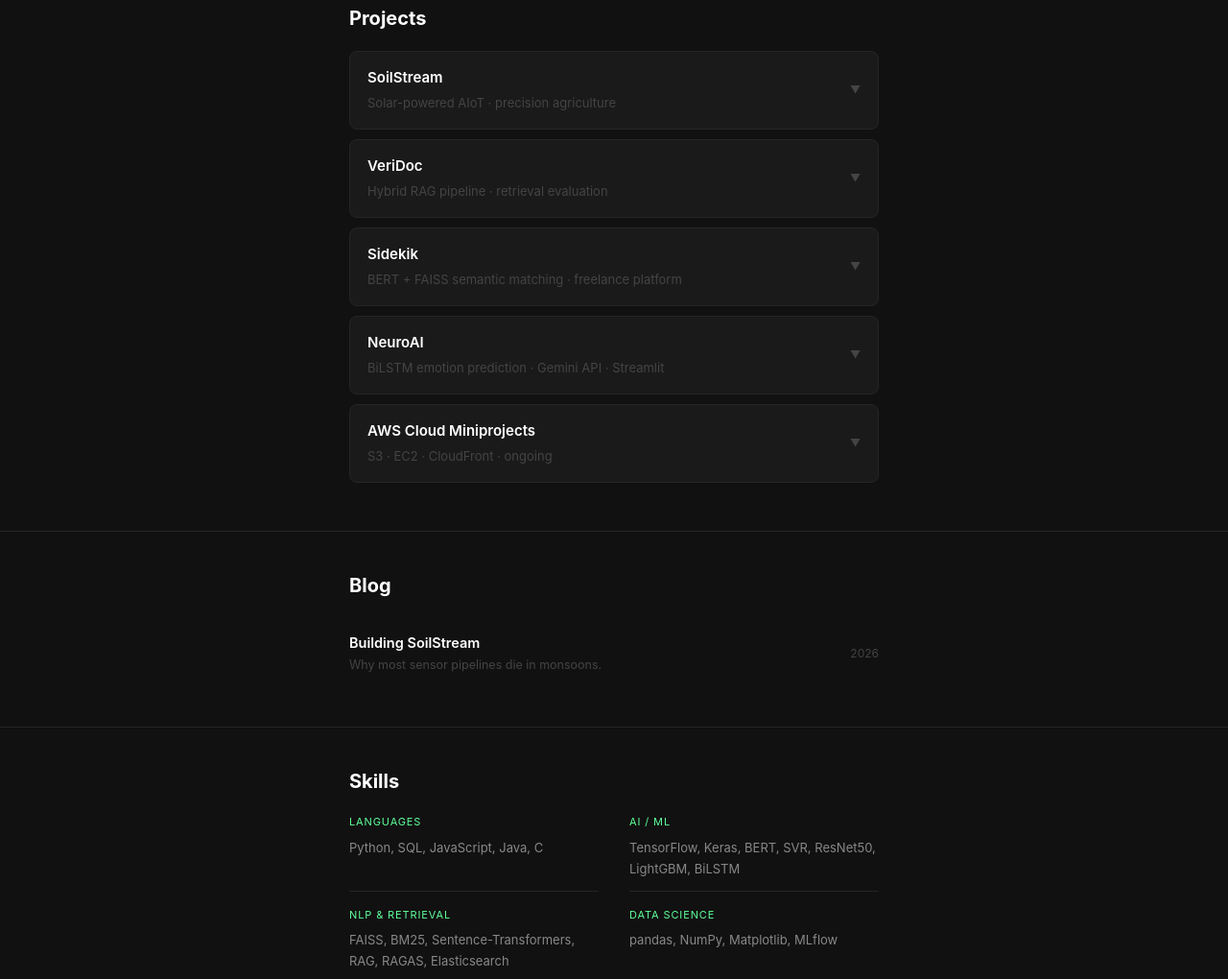
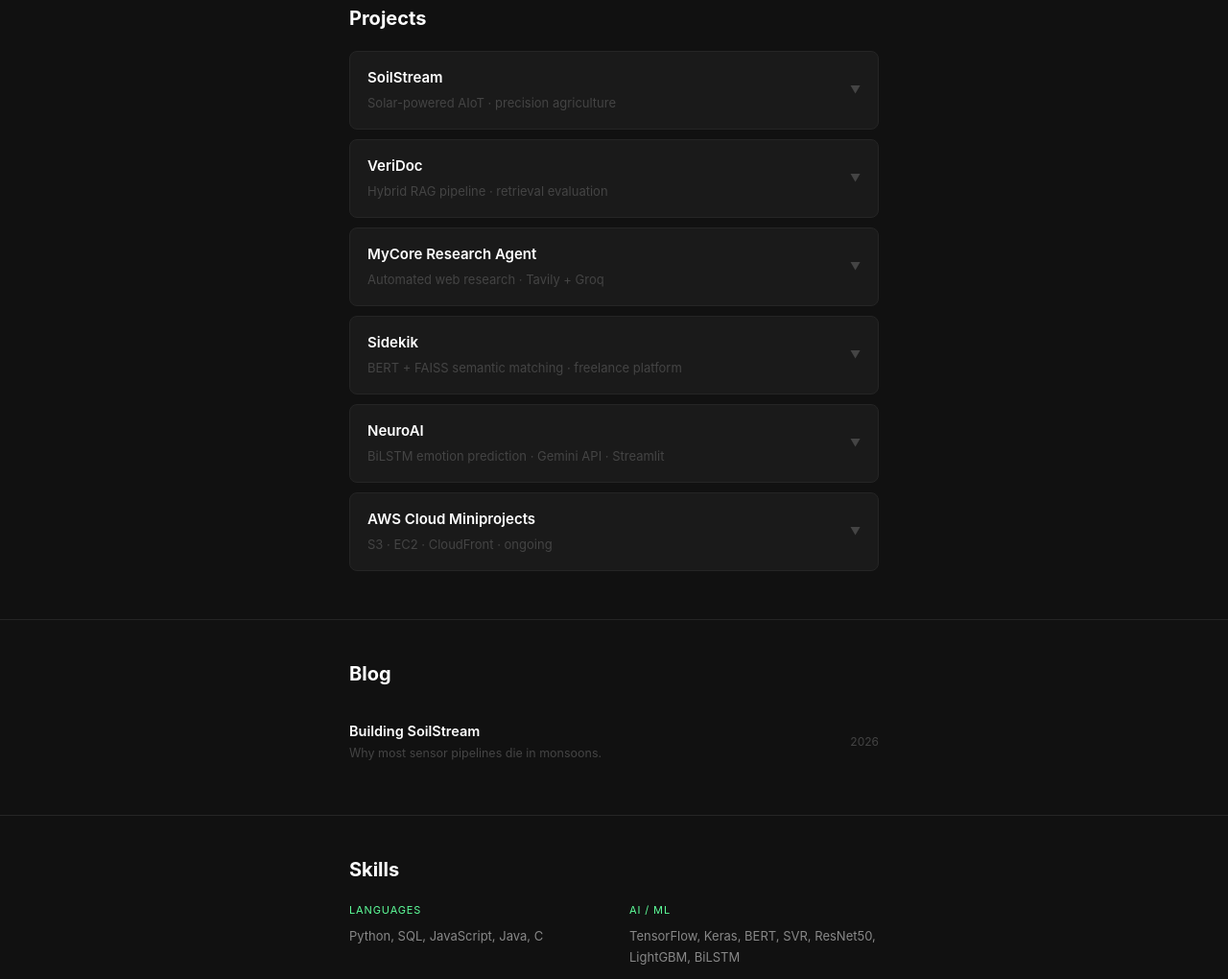
Before and after one commit to triumph10/portfolio, a plain HTML site: page index.html in a window 1280 px wide. Shown: the part 469-1489 px from the top of the page at 96% size. Drawn offline with Linux system fonts and the light colour scheme.

Commit message:
Update: Addition of new project and resume

```diff
--- a/index.html
+++ b/index.html
@@ -149,6 +149,26 @@
 
     <div class="coll-card" onclick="this.classList.toggle('open')">
       <div class="coll-head">
+        <div class="coll-head-left"><h3>MyCore Research Agent</h3><span class="sub">Automated web research · Tavily + Groq</span></div>
+        <span class="coll-chev">▼</span>
+      </div>
+      <div class="coll-body">
+        <span class="project-badge">Agentic workflow</span>
+        <p class="project-desc">Automated AI research assistant in Python. Give it a topic and it plans targeted search queries, gathers up-to-date sources with Tavily, and uses Groq to write a structured research report saved as Markdown.</p>
+        <div class="tags"><span class="tag">python</span><span class="tag">groq</span><span class="tag">tavily</span><span class="tag">gpt-oss-120b</span><span class="tag">llm agents</span></div>
+        <div class="build-notes-title">Build notes</div>
+        <ul class="detail-list">
+          <li>Modular design: separate modules for the research planner, search tool, and report generator.</li>
+          <li>Plans its own queries from the topic before searching, instead of relying on a single prompt.</li>
+          <li>Reports include a summary, findings, opportunities, risks, and references.</li>
+          <li>Each run is saved as a timestamped Markdown file in a <code>reports/</code> folder.</li>
+        </ul>
+        <a class="proj-link" href="https://github.com/triumph10/MyCore-research-agent" onclick="event.stopPropagation()" target="_blank">view repository →</a>
+      </div>
+    </div>
+
+    <div class="coll-card" onclick="this.classList.toggle('open')">
+      <div class="coll-head">
         <div class="coll-head-left"><h3>Sidekik</h3><span class="sub">BERT + FAISS semantic matching · freelance platform</span></div>
         <span class="coll-chev">▼</span>
       </div>
@@ -212,7 +232,6 @@
       <div class="flat-body">
         <div class="flat-body-inner">
           <p class="blog-desc">Lessons from designing a rainfall-prediction and irrigation-control pipeline for monsoon-dependent farms — model choices, sensor failures, and what actually shipped versus what stayed on the whiteboard.</p>
-          <a class="blog-read" href="https://d2tna6wv3bmh8.cloudfront.net/" target="_blank">Read full post →</a>
         </div>
       </div>
     </div>
```
Also changed, not shown: 1 other file.
